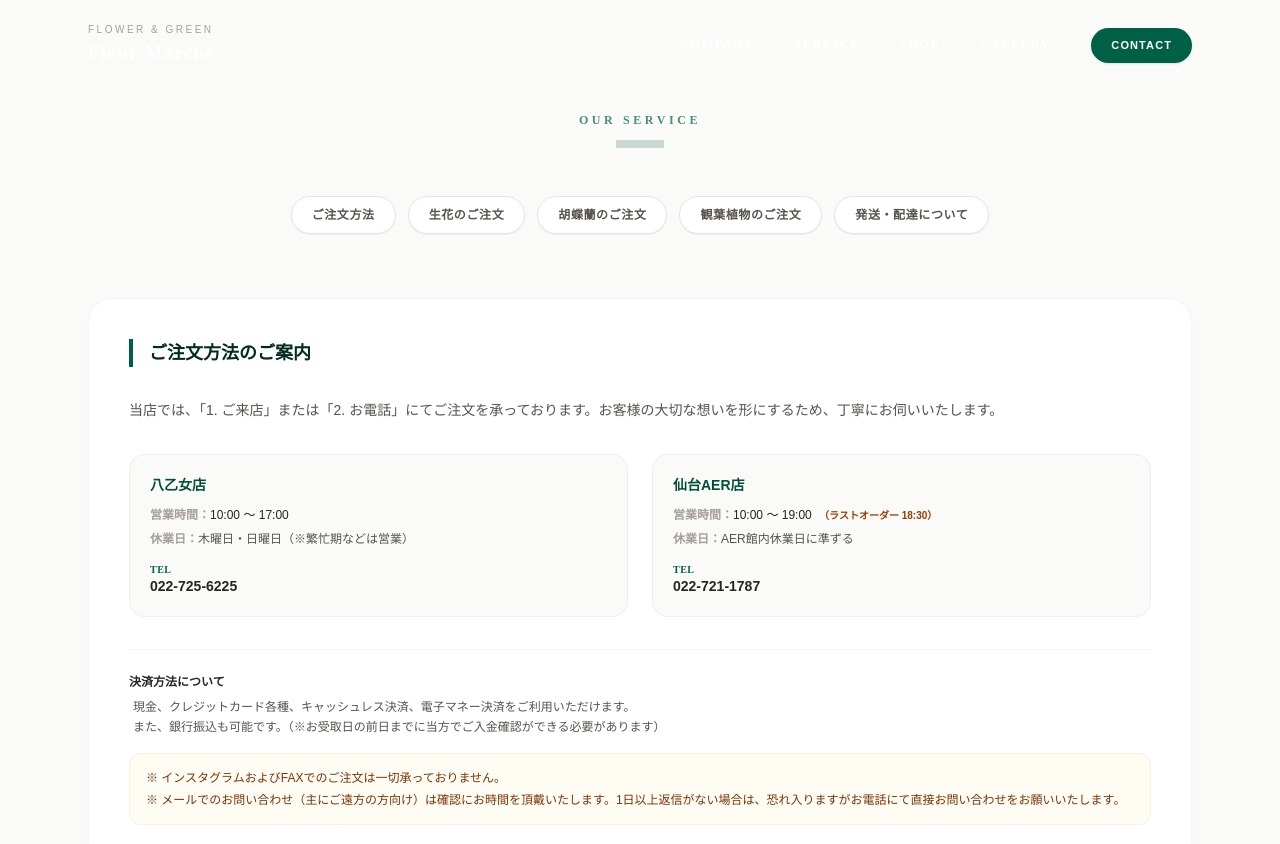
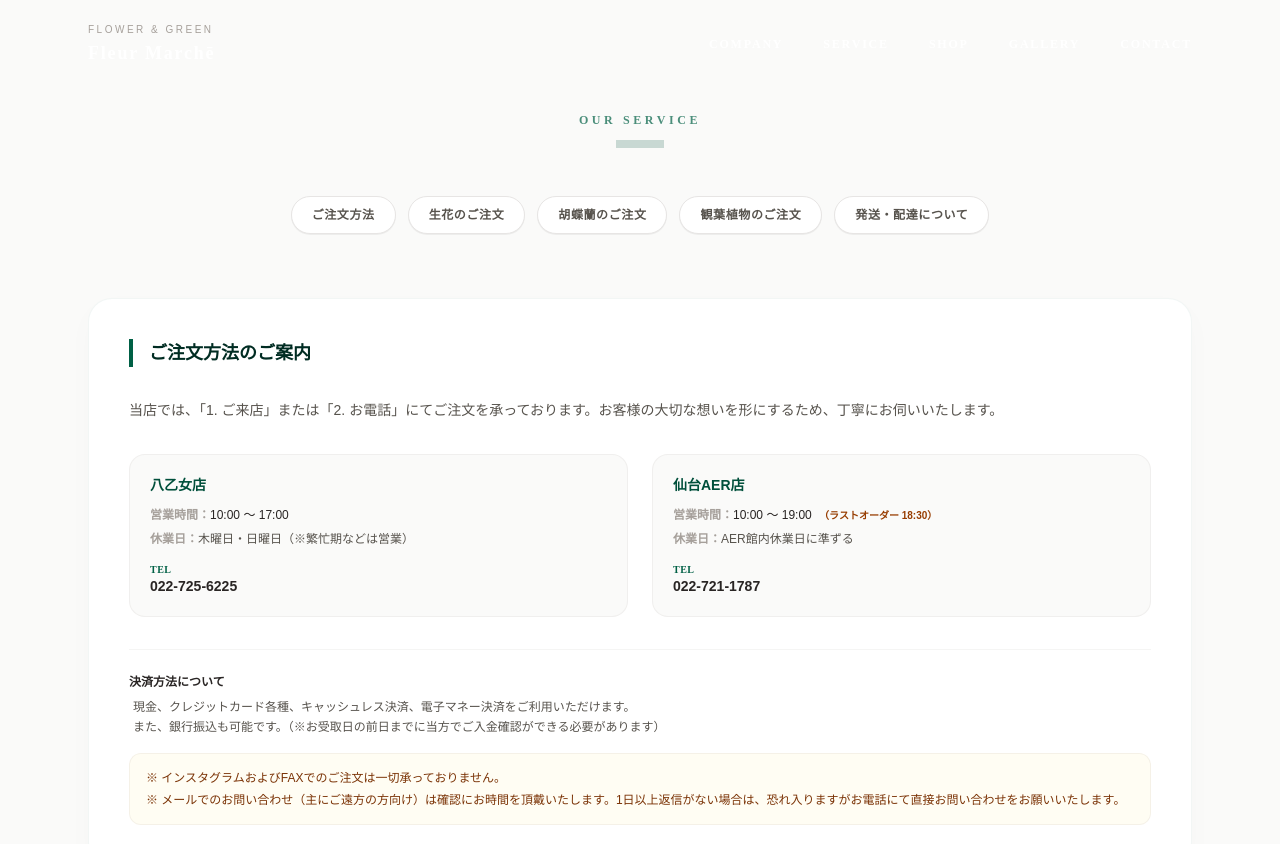
Before and after one commit to Morilyn-Manson/fleur-marche, a Next.js app: page /service in a window 1280 px wide. Shown: the top 844 px of the page. Built offline with nearby package versions, Linux system fonts and the light colour scheme.

Commit message:
ヘッダーデザイン修正

```diff
--- a/src/components/Header.js
+++ b/src/components/Header.js
@@ -30,7 +30,7 @@ export default function Header() {
         };
     }, [isOpen]);
 
-    // 🌟 修正ポイント：アンカーリンクをクリックした際に心地よくスクロールさせる関数
+    // アンカーリンクをクリックした際に心地よくスクロールさせる関数
     const handleAnchorClick = (e, href) => {
         e.preventDefault();
         setIsOpen(false); // スマホメニューが開いていた場合は閉じる
@@ -47,17 +47,18 @@ export default function Header() {
 
             window.scrollTo({
                 top: offsetPosition,
-                behavior: 'smooth' // 👈 スーッと動くアニメーション
+                behavior: 'smooth' // スーッと動くアニメーション
             });
         }
     };
 
-    // ナビゲーション項目定義
+    // 🌟 CONTACTも含めた共通のメニュー配列
     const menuItems = [
         { label: 'COMPANY', subLabel: '会社概要', href: '/company', isAnchor: false },
         { label: 'SERVICE', subLabel: 'サービス', href: '/service', isAnchor: false },
         { label: 'SHOP', subLabel: '店舗情報', href: '#shop', isAnchor: true },
         { label: 'GALLERY', subLabel: 'ギャラリー', href: '/gallery', isAnchor: false },
+        { label: 'CONTACT', subLabel: 'お問い合わせ', href: '/contact', isAnchor: false },
     ];
 
     return (
@@ -95,7 +96,6 @@ export default function Header() {
                             <Component
                                 key={item.label}
                                 href={item.href}
-                                // 🌟 修正ポイント：アンカーリンクの時だけカスタムスクロール関数を発火
                                 onClick={item.isAnchor ? (e) => handleAnchorClick(e, item.href) : undefined}
                                 className={`group flex flex-col items-center cursor-pointer transition-colors duration-300 ${isScrolled ? 'text-stone-600' : 'text-white'
                                     }`}
@@ -113,15 +113,6 @@ export default function Header() {
                             </Component>
                         );
                     })}
-
-                    {/* お問い合わせボタン */}
-                    <Link
-                        href="/contact"
-                        className="bg-emerald-800 hover:bg-emerald-700 text-white text-[11px] px-5 py-2.5 rounded-full shadow-sm transition-all duration-200 tracking-widest hover:shadow"
-                        style={{ fontFamily: "'Lora', sans-serif" }}
-                    >
-                        CONTACT
-                    </Link>
                 </nav>
 
                 {/* 📱 スマホ用ハンバーガーボタン（右寄せ） */}
@@ -139,13 +130,13 @@ export default function Header() {
                 <div className={`fixed top-0 left-0 w-screen h-screen bg-stone-50/98 backdrop-blur-md z-40 flex flex-col justify-center items-center gap-8 transition-all duration-500 md:hidden overflow-y-auto ${isOpen ? 'opacity-100 visible' : 'opacity-0 invisible pointer-events-none'
                     }`}>
                     <nav className="flex flex-col items-center gap-6 text-sm font-bold tracking-[0.2em] text-stone-800 text-center py-8">
+                        {/* 🌟 修正ポイント：SPでも「CONTACT」をボタン化せず、他と同じ美しいテキストリンク構造（サブタイトル付き）に完全に統一 */}
                         {menuItems.map((item) => {
                             const Component = item.isAnchor ? 'a' : Link;
                             return (
                                 <Component
                                     key={item.label}
                                     href={item.href}
-                                    // 🌟 修正ポイント：スマホメニュー内でも滑らかにスクロールさせる
                                     onClick={item.isAnchor ? (e) => handleAnchorClick(e, item.href) : () => setIsOpen(false)}
                                     className="group flex flex-col items-center cursor-pointer"
                                 >
@@ -158,15 +149,6 @@ export default function Header() {
                                 </Component>
                             );
                         })}
-
-                        <Link
-                            href="/contact"
-                            onClick={() => setIsOpen(false)}
-                            className="bg-emerald-800 hover:bg-emerald-700 text-white text-xs px-6 py-3 rounded-full shadow-sm text-center tracking-widest mt-2"
-                            style={{ fontFamily: "'Lora', sans-serif" }}
-                        >
-                            CONTACT
-                        </Link>
                     </nav>
                 </div>
 
```
